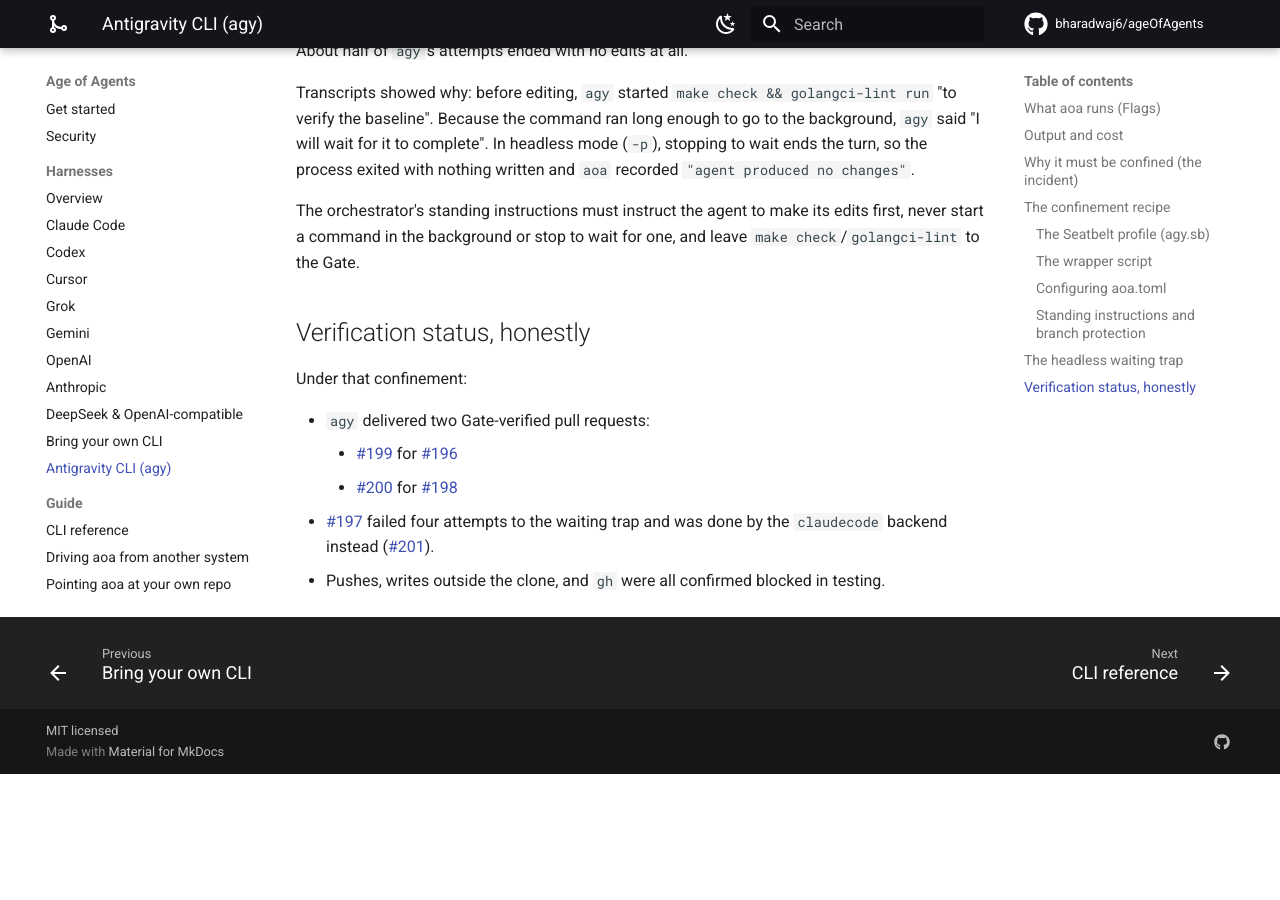
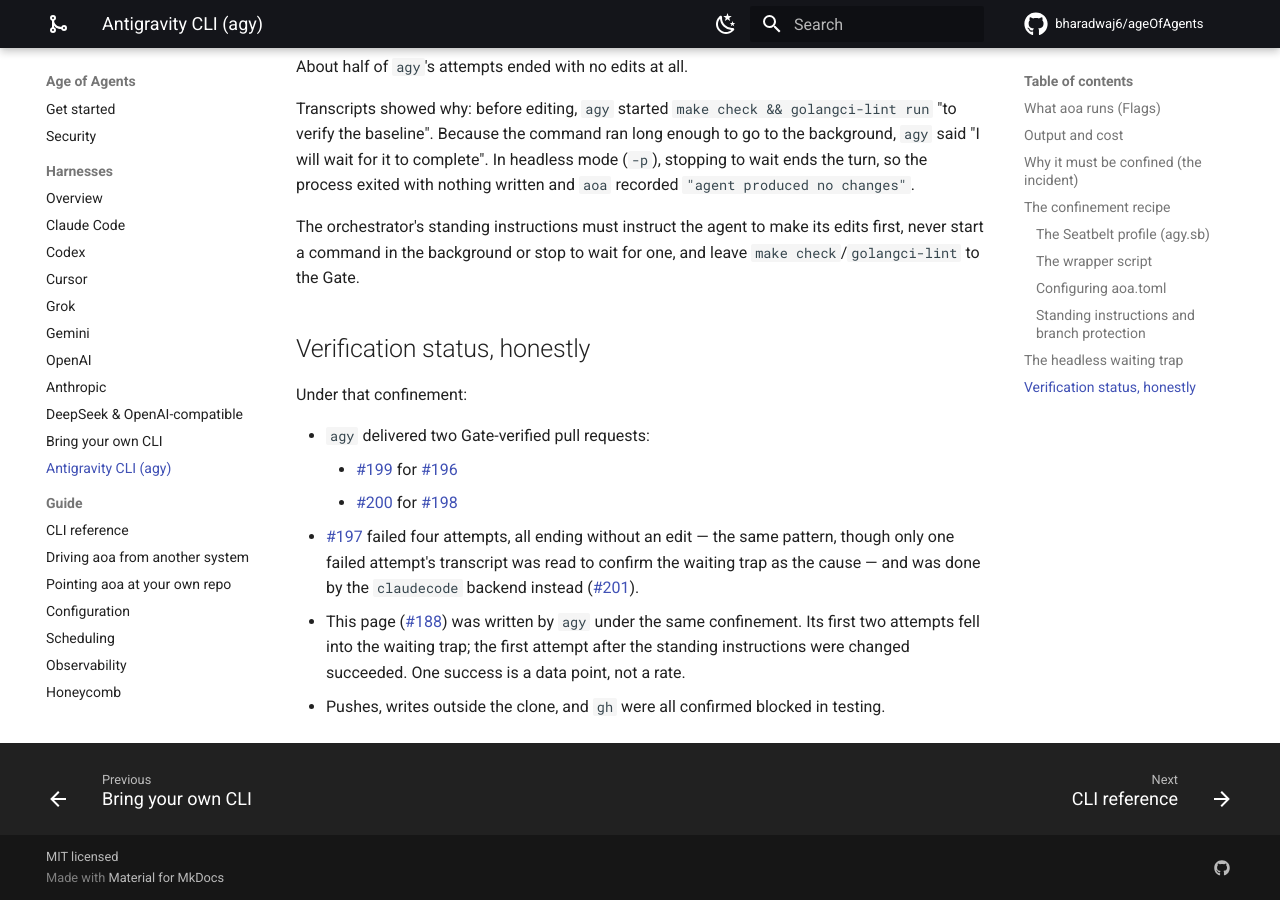
Before and after one commit to bharadwaj6/ageOfAgents, an MkDocs documentation site: the page built from docs/harnesses/agy.md, in a window 1280 px wide and 900 px high, scrolled down 3809 px. Built offline with MkDocs 1.6.1 and Material for MkDocs 9.7.7, drawn with Linux system fonts in a browser that asks for light colours; comment, search, counter and statistics services are not loaded; before the commit the page ends 4583 px from its top, so only the background shows below that; some of the changed text lies outside the part shown.

Commit message:
docs: tighten the agy confinement wrapper and claims
Review fixes on top of the harness page agy wrote (#188):

- The wrapper example matched `"$CLONE_ROOT"*` against `$PWD`: a bare
  prefix match also admits a sibling like `…/clone-other`, and `$PWD`
  can be a symlink. It now compares `$(pwd -P)/` against
  `"$CLONE_ROOT"/*`, as the wrapper actually used does. This is the
  boundary the page exists to describe, so the example has to hold.
- Drop a sentence that was the task brief leaking into the page.
- #197's four failed attempts all ended without an edit, but only one
  failed attempt's transcript was read to confirm the waiting trap;
  say so. Add the one verified data point: this page was written on the
  first attempt after the standing instructions were changed.

Co-Authored-By: Claude Opus 5.5 <noreply@anthropic.com>
Claude-Session: https://claude.ai/code/session_01SokbKH2wxGAqkfLNvpxvxu

```diff
--- a/docs/harnesses/agy.md
+++ b/docs/harnesses/agy.md
@@ -106,11 +104,14 @@ A wrapper script refuses to run outside the agent's own clone, then execs `agy`
 #!/usr/bin/env bash
 set -euo pipefail
 
+# The clone's physical path, with no trailing slash (resolve it once with `pwd -P`).
 CLONE_ROOT="/path/to/your/clone"
-case "$PWD" in
-  "$CLONE_ROOT"*) ;;
+# Compare physical paths, with the trailing slash: a bare prefix match would also
+# admit a sibling such as /path/to/your/clone-other, and $PWD can be a symlink.
+case "$(pwd -P)/" in
+  "$CLONE_ROOT"/*) ;;
   *)
-    echo "Refusing to run agy outside $CLONE_ROOT (current: $PWD)" >&2
+    echo "Refusing to run agy outside $CLONE_ROOT (current: $(pwd -P))" >&2
     exit 1
     ;;
 esac
@@ -169,7 +170,11 @@ Under that confinement:
 - `agy` delivered two Gate-verified pull requests:
     - [#199](https://github.com/bharadwaj6/ageOfAgents/pull/199) for [#196](https://github.com/bharadwaj6/ageOfAgents/issues/196)
     - [#200](https://github.com/bharadwaj6/ageOfAgents/pull/200) for [#198](https://github.com/bharadwaj6/ageOfAgents/issues/198)
-- [#197](https://github.com/bharadwaj6/ageOfAgents/issues/197) failed four attempts to the waiting trap
-  and was done by the `claudecode` backend instead
+- [#197](https://github.com/bharadwaj6/ageOfAgents/issues/197) failed four attempts, all ending without
+  an edit — the same pattern, though only one failed attempt's transcript was read to confirm the
+  waiting trap as the cause — and was done by the `claudecode` backend instead
   ([#201](https://github.com/bharadwaj6/ageOfAgents/pull/201)).
+- This page ([#188](https://github.com/bharadwaj6/ageOfAgents/issues/188)) was written by `agy` under the
+  same confinement. Its first two attempts fell into the waiting trap; the first attempt after the
+  standing instructions were changed succeeded. One success is a data point, not a rate.
 - Pushes, writes outside the clone, and `gh` were all confirmed blocked in testing.
```
Also changed, not shown: other parts of docs/harnesses/agy.md (+0 -2 lines).
